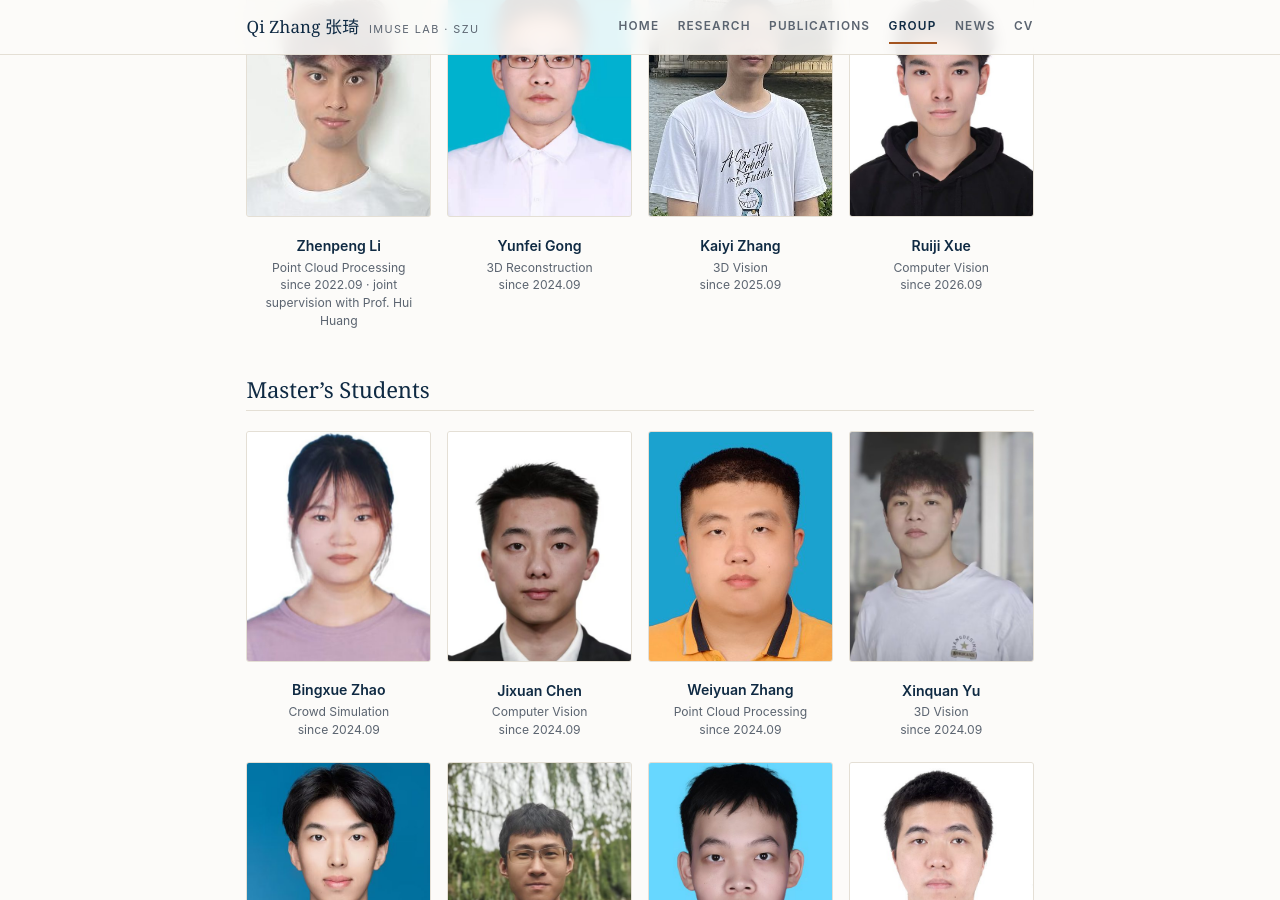
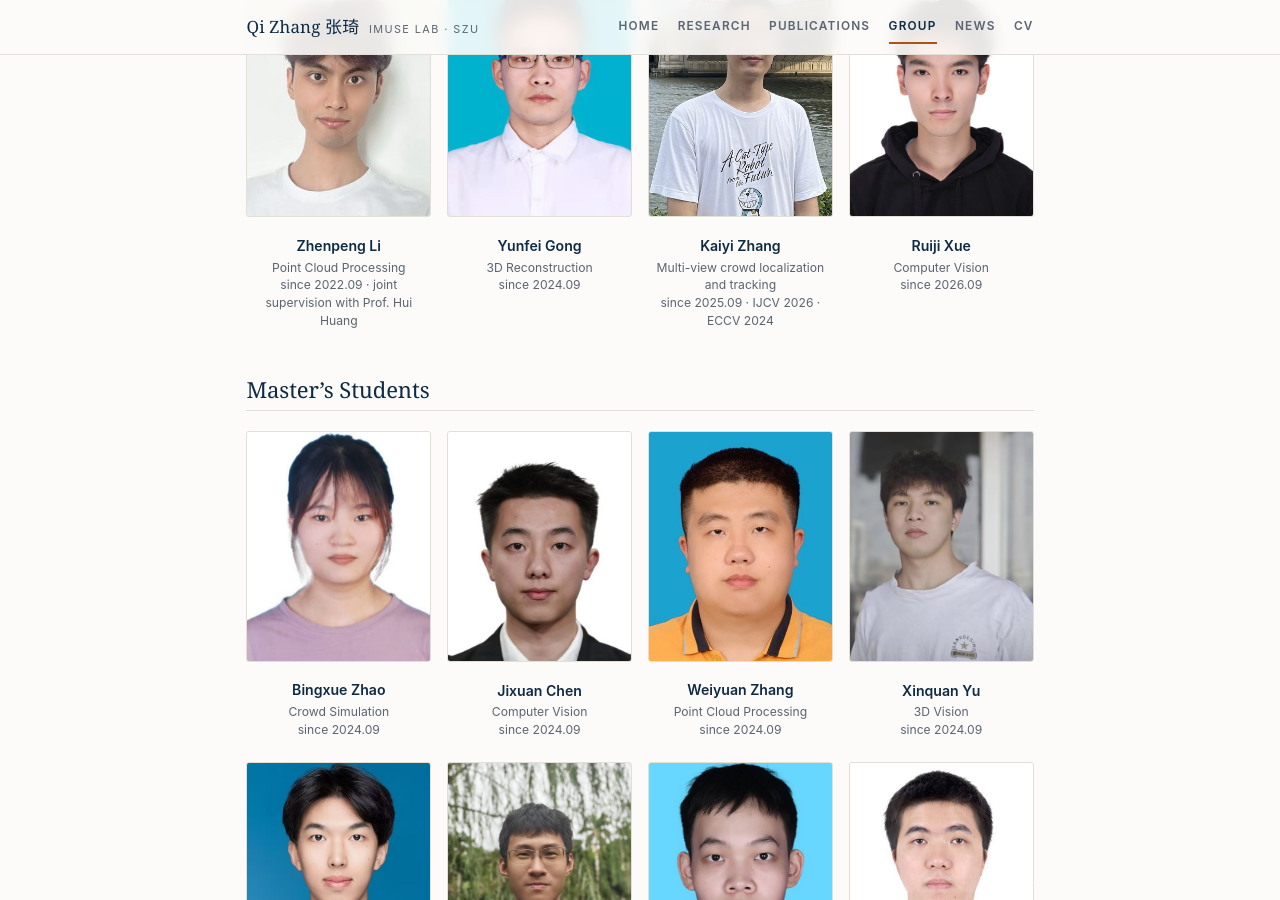
Before and after one commit to zqyq/zqyq.github.io, a Jekyll site: the page built from group/index.html, in a window 1280 px wide and 900 px high, scrolled down 2659 px. Built offline with Jekyll 4.4.1, drawn with Linux system fonts in a browser that asks for light colours.

Commit message:
Show the IJCV paper on its first author's card
The paper was already in the group publication list, but Kaiyi Zhang's card
still read "3D Vision", which is not what he publishes. Name the line he
works on and let the card carry the IJCV and ECCV papers.

```diff
--- a/_data/members.yml
+++ b/_data/members.yml
@@ -11,8 +11,9 @@ phd:
     since: "2024.09"
     link: "https://scholar.google.com/citations?user=INbRChoAAAAJ&hl"
   - name: Kaiyi Zhang
-    direction: "3D Vision"
+    direction: "Multi-view crowd localization and tracking"
     since: "2025.09"
+    note: "IJCV 2026 &middot; ECCV 2024"
     link: "https://scholar.google.com/citations?user=ipqmbg8AAAAJ"
   - name: Ruiji Xue
     direction: "Computer Vision"
```
